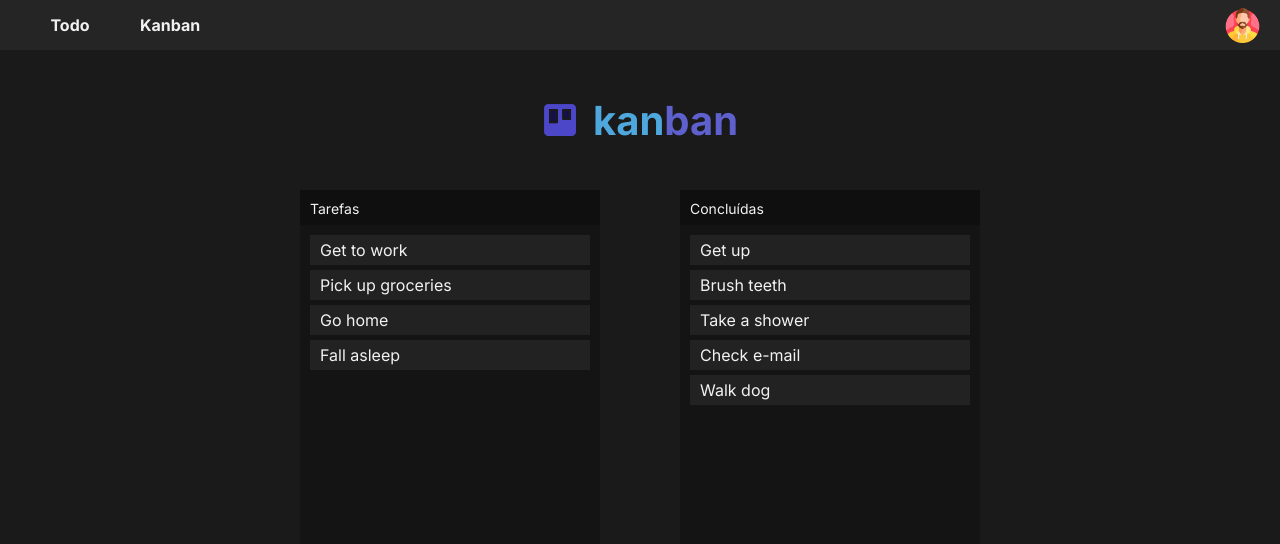
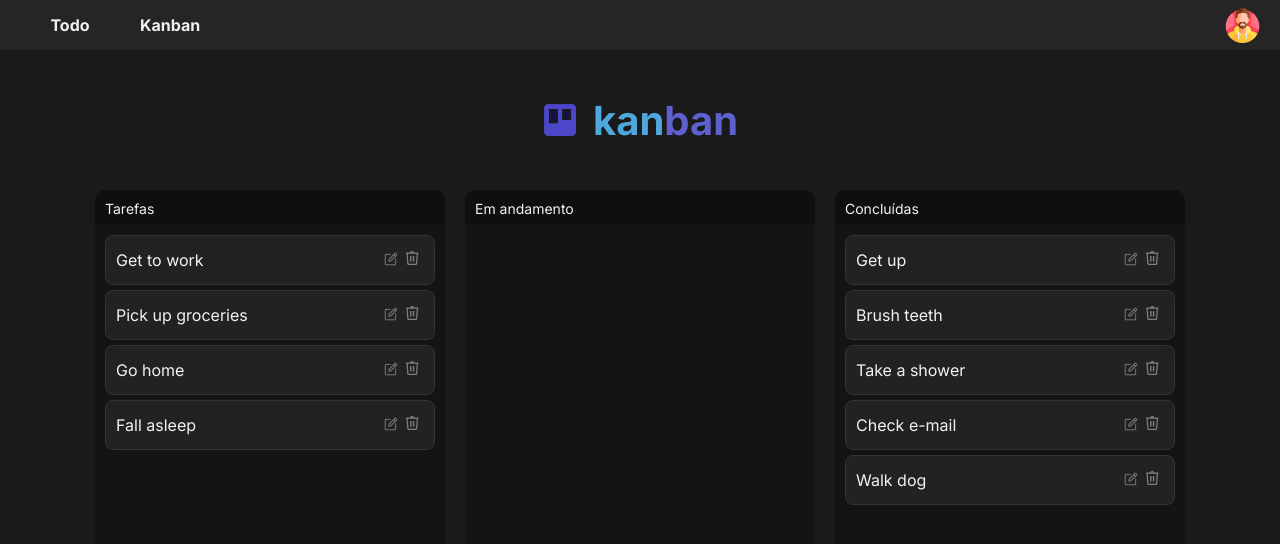
Before and after one commit to rafaelmjardim/todo-list, an Angular app: page /kanban in a window 1280 px wide. Shown: the top 544 px of the page. Built offline with nearby package versions, Linux system fonts and the light colour scheme.

Commit message:
update itens design

```diff
--- a/src/app/modules/kanban/kanban.component.html
+++ b/src/app/modules/kanban/kanban.component.html
@@ -11,7 +11,26 @@
             <div class="kanban_group_column_header">Tarefas</div>
             <div class="kanban_group_column_body">
                 <ul class="kanban_group_column_body_list" cdkDropList [cdkDropListData]="todo" (cdkDropListDropped)="drop($event)">
-                    <li class="kanban_group_column_body_list_item" *ngFor="let item of todo" cdkDrag>{{ item }}</li>
+                    <li class="kanban_group_column_body_list_item" *ngFor="let item of todo" cdkDrag>
+                        <span>{{ item }}</span>
+                        <div  class="kanban_group_column_body_list_item_actions">
+                            <div class="kanban_group_column_body_list_item_actions_edit">
+                                <img src="assets/icons/edit.png" alt="Edit icon">
+                            </div>
+
+                            <div class="kanban_group_column_body_list_item_actions_delete">
+                                <img src="assets/icons/trash.png" alt="Delete icon">
+                            </div>
+                        </div>
+                    </li>
+                </ul>
+            </div>
+        </div>
+        <div class="kanban_group_column">
+            <div class="kanban_group_column_header">Em andamento</div>
+            <div class="kanban_group_column_body">
+                <ul class="kanban_group_column_body_list" cdkDropList [cdkDropListData]="done" (cdkDropListDropped)="drop($event)">
+                    <!-- <li class="kanban_group_column_body_list_item" cdkDrag></li> -->
                 </ul>
             </div>
         </div>
@@ -19,7 +38,18 @@
             <div class="kanban_group_column_header">Concluídas</div>
             <div class="kanban_group_column_body">
                 <ul class="kanban_group_column_body_list" cdkDropList [cdkDropListData]="done" (cdkDropListDropped)="drop($event)">
-                    <li class="kanban_group_column_body_list_item" *ngFor="let item of done" cdkDrag>{{ item }}</li>
+                    <li class="kanban_group_column_body_list_item" *ngFor="let item of done" cdkDrag>
+                        <span>{{ item }}</span>
+                        <div  class="kanban_group_column_body_list_item_actions">
+                            <div class="kanban_group_column_body_list_item_actions_edit">
+                                <img src="assets/icons/edit.png" alt="Edit icon">
+                            </div>
+
+                            <div class="kanban_group_column_body_list_item_actions_delete">
+                                <img src="assets/icons/trash.png" alt="Delete icon">
+                            </div>
+                        </div>
+                    </li>
                 </ul>
             </div>
         </div>
--- a/src/app/modules/kanban/kanban.component.scss
+++ b/src/app/modules/kanban/kanban.component.scss
@@ -1,10 +1,10 @@
 .kanban {
     &_group {
         display: flex;
-        gap: 8rem;
+        gap: 2rem;
 
         &_column {
-            width: 30rem;
+            width: 35rem;
             height: 55rem;
             border-radius: 1rem;
             background-color: rgb(20, 20, 20);
@@ -14,6 +14,7 @@
                 padding: 1rem;
                 height: 3.5rem;
                 background-color: rgb(15, 15, 15);
+                border-radius: 1rem 1rem 0 0;
             }
 
             &_body {
@@ -25,13 +26,31 @@
                     gap: .5rem;
 
                     &_item {
+                        display: flex;
+                        justify-content: space-between;
+                        align-items: center;
+                        min-height: 5rem;
+                        padding: 1rem;
+                        border: .1rem solid #333;
+                        border-radius: .8rem;
                         background-color: #222;
-                        padding: 1rem;
-                        display: flex;
-                        align-items: center;
-                        height: 3rem;
                         transition: .08s;
                         cursor: grab;
+
+                        &_actions {
+                            display: flex;
+                            align-items: center;
+                            gap: .2rem;
+
+                            &_edit, &_delete {
+                                cursor: pointer;
+                                transition: .2s;
+                                &:hover{
+                                    scale: 1.1;
+                                }
+                            }
+                        }
+
                     }
                 }
             }
--- a/src/app/modules/todo-list/todo-list.component.scss
+++ b/src/app/modules/todo-list/todo-list.component.scss
@@ -106,7 +106,7 @@
                     justify-content: space-between;
                     gap: 1.2rem;
                     border-radius: .8rem;
-                    border: 1px solid #333333;
+                    border: .1rem solid #333333;
                     background-color: #262626;
                     box-shadow: 0px 2px 8px rgba(0, 0, 0, 0.06);
 
```
